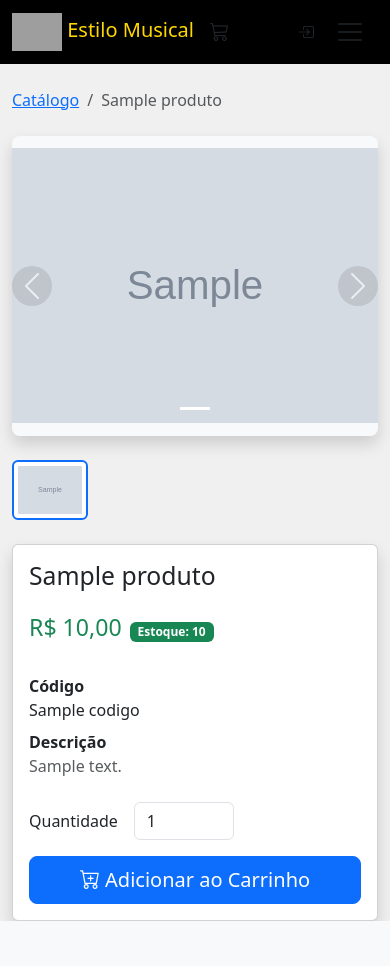
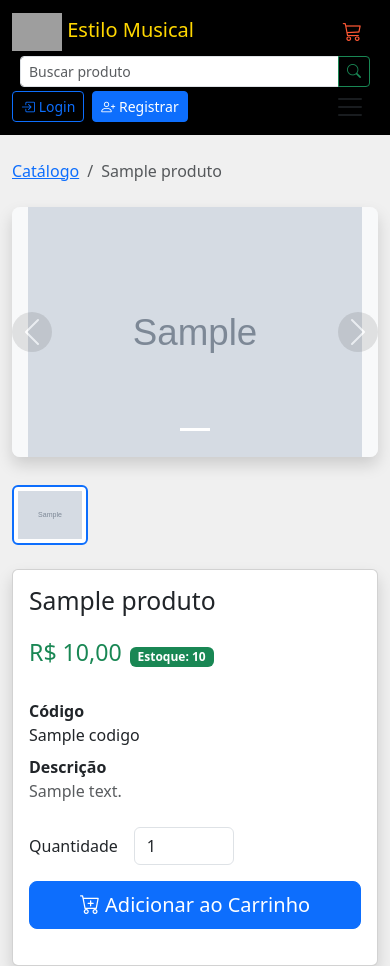
Before and after one commit to cecconitalia/estilomusicalbr, a Flask app: template templates/produto.html in a window 390 px wide. Before the commit the page ends 921 px from the top, so only its background shows below. Run offline with Flask 3, Linux system fonts and the light colour scheme; the template is opened without the code that fills it: most values are stand-ins (such as "Sample title", 1, 10 or a date in 2020); grey boxes marked "Sample" are stand-in pictures; parts of the project's set-up code (start-up, migrations or seed data) failed here and were passed over; some libraries are stand-ins or nearby versions; grey boxes are pictures that could not be loaded.

Commit message:
Update produto.html

```diff
--- a/templates/produto.html
+++ b/templates/produto.html
@@ -10,7 +10,7 @@
     <!-- Bootstrap Icons -->
     <link href="https://cdn.jsdelivr.net/npm/bootstrap-icons@1.10.3/font/bootstrap-icons.css" rel="stylesheet">
     <style>
-      /* Estilos mantidos da versão anterior */
+      /* Layout semelhante ao catalogo.html */
       body {
         background-color: #f0f0f0;
       }
@@ -36,33 +36,18 @@
       .navbar-nav .nav-item {
         margin-right: 15px;
       }
-      .btn-custom {
-        font-size: 14px;
-        padding: 8px 16px;
-        border-radius: 25px;
-        width: 100%;
+      /* Utilizando as mesmas medidas dos cards do catálogo */
+      .produto-card {
+        margin-bottom: 20px;
+        transition: transform 0.2s ease-in-out;
+        position: relative;
       }
-      #backToTop {
-        display: none;
-        position: fixed;
-        bottom: 20px;
-        right: 20px;
-        z-index: 99;
-        border: none;
-        outline: none;
-        background-color: #000;
-        color: #FFD700;
-        cursor: pointer;
-        padding: 10px;
-        border-radius: 50%;
+      .produto-card:hover {
+        transform: scale(1.02);
       }
-      #backToTop:hover {
-        background-color: #333;
-      }
-
-      /* Novos estilos para o carrossel */
+      /* Ajuste para imagens: altura 300px, similar ao catálogo */
       .carousel-image {
-        height: 400px;
+        height: 300px;
         object-fit: contain;
         background-color: #f8f9fa;
         border-radius: 8px;
@@ -90,7 +75,7 @@
       }
       @media (max-width: 767.98px) {
         .carousel-image {
-          height: 300px;
+          height: 250px;
         }
         .thumbnail-item {
           height: 60px;
@@ -107,7 +92,8 @@
     </script>
   </head>
   <body>
-    <!-- Navbar Completa (mantida da versão anterior) -->
+    <!-- Navbar (mantida igual ao catalogo) -->
+    <!-- Barra de navegação ajustada -->
 <nav class="navbar navbar-expand-lg navbar-light">
   <div class="container-fluid">
     <!-- Logo -->
@@ -118,20 +104,44 @@
 
     <!-- Ícone do Carrinho (mobile) -->
     <a class="nav-link position-relative me-3 d-lg-none" href="/carrinho" aria-label="Carrinho de compras">
-          <i class="bi bi-cart3" style="font-size: 1.2rem;"></i>
+      <i class="bi bi-cart3" style="font-size: 1.2rem; color: #ff5733;"></i>
       {% if cart_total_items > 0 %}
-            <span class="position-absolute top-10 start-90 translate-middle badge rounded-pill bg-danger">
+        <span class="position-absolute top-0 start-100 translate-middle badge rounded-pill bg-danger">
           {{ cart_total_items }}
         </span>
       {% endif %}
     </a>
 
-        <!-- Submenu do Usuário (fora do menu colapsável) -->
-        <div class="d-flex align-items-center ms-auto me-2">
+    <!-- Busca -->
+    <form class="search-form d-flex order-lg-2 mx-2 flex-grow-1" method="GET" action="/">
+      <div class="input-group">
+        <input class="form-control form-control-sm" type="search" placeholder="Buscar produto" aria-label="Buscar" name="search" value="{{ request.args.get('search', '') }}">
+        <input type="hidden" name="csrf_token" value="{{ csrf_token() }}">
+        <button class="btn btn-outline-success btn-sm" type="submit">
+          <i class="bi bi-search"></i>
+        </button>
+      </div>
+    </form>
+
+    <!-- Carrinho (desktop) -->
+    <div class="order-lg-3 me-3 d-none d-lg-block">
+      <a class="nav-link position-relative" href="/carrinho" aria-label="Carrinho de compras">
+        <i class="bi bi-cart3" style="font-size: 1.2rem; color: #ff5733;"></i>
+        {% if cart_total_items > 0 %}
+          <span class="position-absolute top-0 start-100 translate-middle badge rounded-pill bg-danger">
+            {{ cart_total_items }}
+          </span>
+        {% endif %}
+      </a>
+    </div>
+
+    <!-- Botão do Usuário -->
+    <div class="d-flex align-items-center order-lg-4">
       {% if current_user.is_authenticated %}
         <div class="dropdown">
           <a class="nav-link dropdown-toggle" href="#" role="button" data-bs-toggle="dropdown" aria-expanded="false">
-                <i class="bi bi-person-circle"></i> {{ current_user.nome }}
+            <i class="bi bi-person-circle" style="color: #ff5733;"></i>
+            {{ current_user.nome }}
           </a>
           <ul class="dropdown-menu dropdown-menu-end">
             <li><a class="dropdown-item" href="/perfil"><i class="bi bi-person"></i> Meu Perfil</a></li>
@@ -141,62 +151,22 @@
           </ul>
         </div>
       {% else %}
-            <div class="d-lg-none">
-              <a class="nav-link" href="/login"><i class="bi bi-box-arrow-in-right"></i></a>
+        <div class="d-flex gap-2">
+          <a class="btn btn-outline-primary btn-sm" href="/login"><i class="bi bi-box-arrow-in-right"></i> Login</a>
+          <a class="btn btn-primary btn-sm" href="/registrar"><i class="bi bi-person-plus"></i> Registrar</a>
         </div>
       {% endif %}
     </div>
 
-        <!-- Botão do Menu -->
-        <button class="navbar-toggler" type="button" data-bs-toggle="collapse" data-bs-target="#navbarNav" aria-controls="navbarNav" aria-expanded="false" aria-label="Alternar navegação">
+    <!-- Botão Toggle (mobile) -->
+    <button class="navbar-toggler order-lg-5" type="button" data-bs-toggle="collapse" data-bs-target="#navbarNav" aria-controls="navbarNav" aria-expanded="false" aria-label="Toggle navigation">
       <span class="navbar-toggler-icon"></span>
     </button>
-
-        <!-- Menu Colapsável -->
-        <div class="collapse navbar-collapse" id="navbarNav">
-          <!-- Busca -->
-          <form class="search-form d-flex mt-2 mt-lg-0" method="GET" action="/">
-            <div class="input-group">
-              <input class="form-control form-control-sm" type="search" placeholder="Buscar produto" aria-label="Buscar" name="search" value="{{ request.args.get('search', '') }}">
-              <input type="hidden" name="csrf_token" value="{{ csrf_token() }}">
-              <button class="btn btn-outline-success btn-sm" type="submit">
-                <i class="bi bi-search"></i>
-              </button>
-            </div>
-          </form>
-
-          <!-- Ícone do Carrinho (desktop) -->
-          <ul class="navbar-nav d-none d-lg-flex ms-auto me-3">
-            <li class="nav-item">
-              <a class="nav-link position-relative" href="/carrinho" aria-label="Carrinho de compras">
-                <i class="bi bi-cart3" style="font-size: 1.2rem;"></i>
-                {% if cart_total_items > 0 %}
-                  <span class="position-absolute top-10 start-90 translate-middle badge rounded-pill bg-danger">
-                    {{ cart_total_items }}
-                  </span>
-                {% endif %}
-              </a>
-            </li>
-          </ul>
-
-          <!-- Opções de Login/Registro (desktop) -->
-          <div class="d-none d-lg-flex">
-            {% if not current_user.is_authenticated %}
-              <ul class="navbar-nav">
-                <li class="nav-item">
-                  <a class="nav-link" href="/login"><i class="bi bi-box-arrow-in-right"></i> Login</a>
-                </li>
-                <li class="nav-item">
-                  <a class="nav-link" href="/registrar"><i class="bi bi-person-plus"></i> Registrar</a>
-                </li>
-              </ul>
-            {% endif %}
-          </div>
-        </div>
   </div>
 </nav>
 
-    <!-- Conteúdo do Produto Atualizado -->
+
+    <!-- Conteúdo do Produto -->
     <div class="container mt-4">
         <!-- Breadcrumb -->
         <nav aria-label="breadcrumb" class="mb-4">
@@ -210,8 +180,7 @@
             <!-- Coluna do Carrossel -->
             <div class="col-md-6">
                 {% if imagens %}
-                    <!-- Carrossel Principal -->
-                    <div id="productCarousel" class="carousel slide shadow rounded-3" data-bs-ride="carousel">
+                    <div id="productCarousel" class="carousel slide shadow produto-card rounded-3" data-bs-ride="carousel">
                         <div class="carousel-indicators">
                             {% for img in imagens %}
                                 <button type="button" data-bs-target="#productCarousel"
@@ -256,7 +225,7 @@
                         {% endfor %}
                     </div>
                 {% else %}
-                    <div class="card h-100">
+                    <div class="card h-100 produto-card">
                         <div class="card-body text-center d-flex align-items-center justify-content-center">
                             <i class="bi bi-image text-muted fs-1"></i>
                         </div>
@@ -264,15 +233,16 @@
                 {% endif %}
             </div>
 
-            <!-- Coluna de Informações (mantida) -->
+            <!-- Coluna de Informações -->
             <div class="col-md-6">
-                <div class="card h-100 shadow">
+                <div class="card h-100 shadow produto-card">
                     <div class="card-body">
                         <h1 class="h2 mb-4">{{ produto.nome }}</h1>
 
                         <div class="d-flex align-items-center gap-2 mb-4">
                             <span class="h3 text-success">{{ produto.preco|brl }}</span>
-                            <span class="badge bg-{{ 'success' if produto.estoque.saldoVirtualTotal > 0 else 'warning' }}">
+                            <span class="badge bg-{{ 'success' if produto.estoque.saldoVirtualTotal > 0 else 'warning' }}"
+                                  data-produto-id="{{ produto.id }}">
                                 Estoque: {{ produto.estoque.saldoVirtualTotal }}
                             </span>
                         </div>
@@ -291,8 +261,8 @@
                             </dd>
                         </dl>
 
-                        <!-- Formulário do Carrinho Mantido -->
-                        <form id="addToCartForm" method="POST" action="{{ url_for('adicionar_ao_carrinho') }}">
+                        <!-- Formulário de Adição ao Carrinho -->
+                        <form class="add-to-cart-form" method="POST" action="{{ url_for('adicionar_ao_carrinho') }}">
                             <input type="hidden" name="produto_id" value="{{ produto.id }}">
                             <input type="hidden" name="csrf_token" value="{{ csrf_token() }}">
 
@@ -326,7 +296,7 @@
         </div>
     </div>
 
-    <!-- Elementos Mantidos da Versão Anterior -->
+    <!-- Botão de voltar ao topo e Spinner -->
     <button id="backToTop" aria-label="Voltar ao topo">
       <i class="bi bi-arrow-up"></i>
     </button>
@@ -337,6 +307,7 @@
       </div>
     </div>
 
+    <!-- Toasts -->
     <div id="toastSuccess" class="toast align-items-center text-white bg-success border-0" role="alert" aria-live="assertive" aria-atomic="true" style="position: fixed; bottom: 20px; right: 20px; z-index: 1000;">
       <div class="d-flex">
         <div class="toast-body">
@@ -355,10 +326,10 @@
       </div>
     </div>
 
-    <!-- Scripts Completos -->
+    <!-- Scripts -->
     <script src="https://cdn.jsdelivr.net/npm/bootstrap@5.3.0/dist/js/bootstrap.bundle.min.js"></script>
     <script>
-      // Scripts anteriores mantidos
+      // Funções para voltar ao topo
       const backToTopButton = document.getElementById('backToTop');
       window.addEventListener('scroll', () => {
         backToTopButton.style.display = window.scrollY > 300 ? 'block' : 'none';
@@ -367,7 +338,7 @@
         window.scrollTo({ top: 0, behavior: 'smooth' });
       });
 
-      // Novas funções para o carrossel
+      // Funções para o carrossel
       function setActiveThumb(element) {
         document.querySelectorAll('.thumbnail-item').forEach(thumb => {
           thumb.classList.remove('active');
@@ -383,9 +354,15 @@
         });
       });
 
-      // Script do carrinho mantido
-      document.getElementById('addToCartForm')?.addEventListener('submit', function(e) {
+      // Script para adicionar produto ao carrinho
+      document.querySelectorAll('.add-to-cart-form').forEach(form => {
+        form.addEventListener('submit', function(e) {
           e.preventDefault();
+          const produtoId = this.querySelector('input[name="produto_id"]').value;
+          const quantityInput = this.querySelector('input[name="quantidade"]');
+          const button = this.querySelector('button[type="submit"]');
+          // Seleciona o elemento de estoque na página
+          const stockElement = document.querySelector(`[data-produto-id="${produtoId}"]`);
 
           fetch(this.action, {
             method: 'POST',
@@ -398,13 +375,34 @@
           .then(data => {
             if(data.success) {
               new bootstrap.Toast(document.getElementById('toastSuccess')).show();
-            document.querySelector('.cart-counter').textContent = data.cart_total_items;
+              // Atualiza o contador do carrinho (se houver)
+              const cartCounter = document.querySelector('.cart-counter');
+              if(cartCounter) {
+                cartCounter.textContent = data.cart_total_items;
+              }
+              // Atualiza o estoque exibido e desativa o botão se necessário
+              if(stockElement && data.estoque_disponivel !== undefined) {
+                stockElement.textContent = `Estoque: ${data.estoque_disponivel}`;
+                if(data.estoque_disponivel <= 0) {
+                  stockElement.classList.remove('bg-success');
+                  stockElement.classList.add('bg-warning');
+                  stockElement.textContent = 'Indisponível';
+                  button.disabled = true;
+                  button.innerHTML = '<i class="bi bi-cart-plus"></i> Indisponível';
+                  quantityInput.disabled = true;
+                } else {
+                  quantityInput.max = data.estoque_disponivel;
+                }
+              }
+            } else {
+              new bootstrap.Toast(document.getElementById('toastError')).show();
             }
           })
           .catch(error => {
             new bootstrap.Toast(document.getElementById('toastError')).show();
           });
         });
+      });
     </script>
   </body>
 </html>
```
Lines whose indentation alone changed are shown as unchanged.
